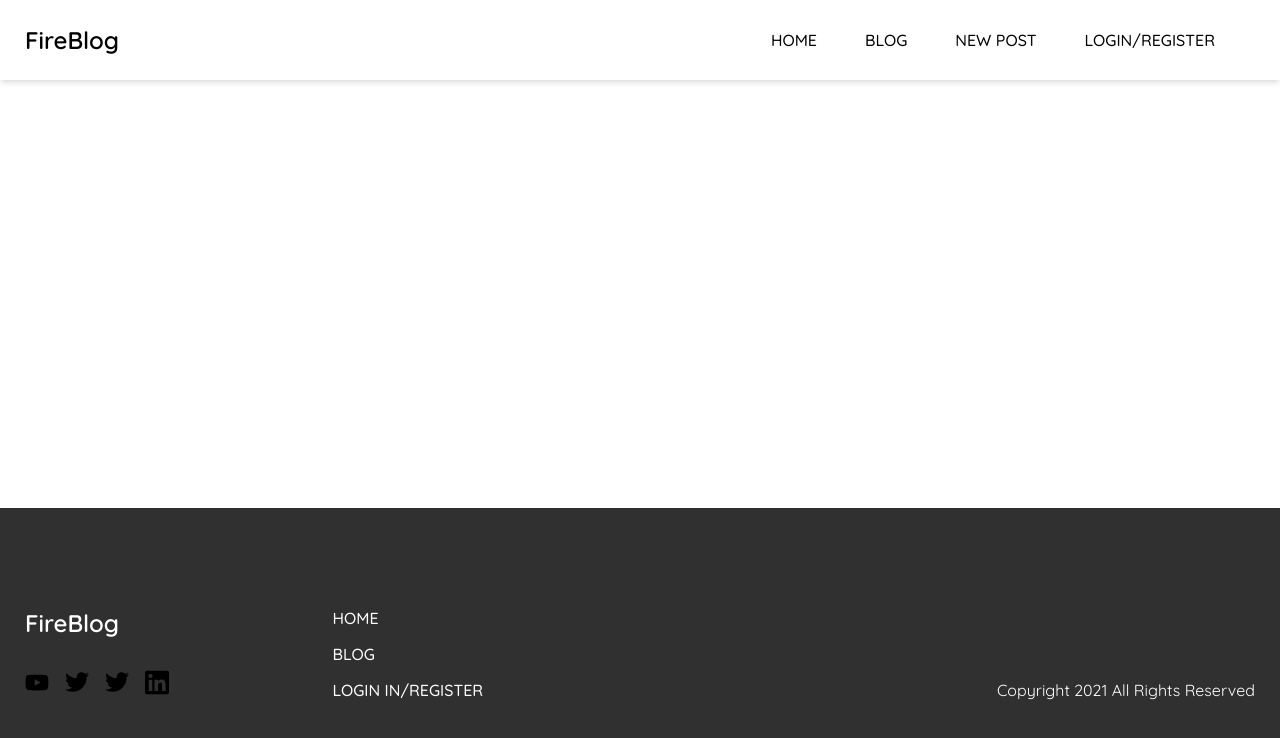
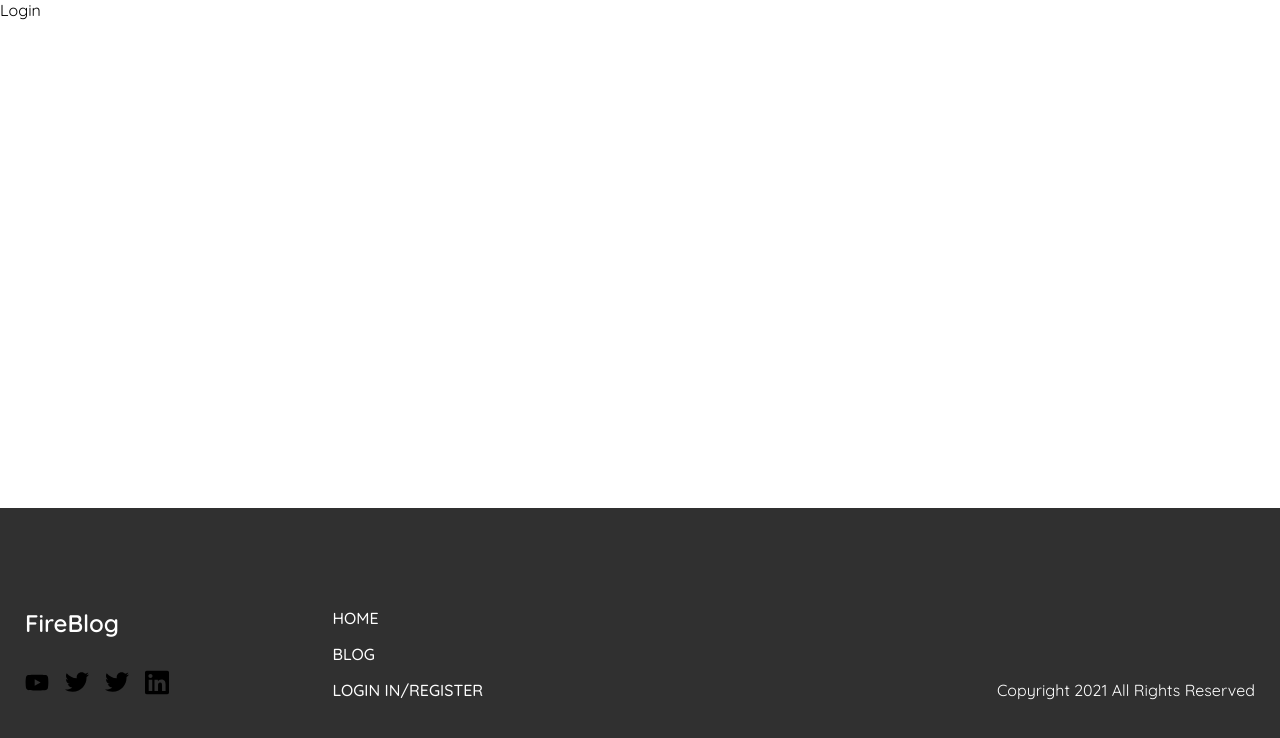
Before and after one commit to bohdanmoroziuk/fireblog, a Vue app: page /login in a window 1280 px wide. Shown: the top 738 px of the page. Built offline with nearby package versions, Linux system fonts and the light colour scheme; what vue3-editor would draw is missing.

Commit message:
feat(views): add blank auth pages

```diff
--- a/src/App.vue
+++ b/src/App.vue
@@ -1,7 +1,7 @@
 <template>
   <div class="app-wrapper">
     <div class="app">
-      <navbar />
+      <navbar v-if="shouldShowNavbar" />
       <router-view />
       <app-footer />
     </div>
@@ -14,6 +14,19 @@ import AppFooter from '@/components/Footer.vue';
 
 export default {
   name: 'App',
+  data() {
+    return {
+      authRouteNames: ['login', 'register', 'forgot-password'],
+    };
+  },
+  computed: {
+    currentRouteName() {
+      return this.$route.name;
+    },
+    shouldShowNavbar() {
+      return this.authRouteNames.includes(this.currentRouteName) === false;
+    },
+  },
   components: {
     Navbar,
     AppFooter,
--- a/src/router/routes.js
+++ b/src/router/routes.js
@@ -15,4 +15,28 @@ export default [
     },
     component: () => import('@/views/Blog.vue'),
   },
+  {
+    path: '/login',
+    name: 'login',
+    meta: {
+      title: 'Login',
+    },
+    component: () => import('@/views/Login.vue'),
+  },
+  {
+    path: '/register',
+    name: 'register',
+    meta: {
+      title: 'Register',
+    },
+    component: () => import('@/views/Register.vue'),
+  },
+  {
+    path: '/forgot-password',
+    name: 'forgot-password',
+    meta: {
+      title: 'Forgot Password',
+    },
+    component: () => import('@/views/ForgotPassword.vue'),
+  },
 ];
--- /dev/null
+++ b/src/views/ForgotPassword.vue
@@ -0,0 +1,11 @@
+<template>
+  <div>
+    Forgot Password
+  </div>
+</template>
+
+<script>
+export default {
+  name: 'ForgotPassword',
+};
+</script>
--- /dev/null
+++ b/src/views/Login.vue
@@ -0,0 +1,11 @@
+<template>
+  <div>
+    Login
+  </div>
+</template>
+
+<script>
+export default {
+  name: 'Login',
+};
+</script>
--- /dev/null
+++ b/src/views/Register.vue
@@ -0,0 +1,11 @@
+<template>
+  <div>
+    Register
+  </div>
+</template>
+
+<script>
+export default {
+  name: 'Register',
+};
+</script>
```
